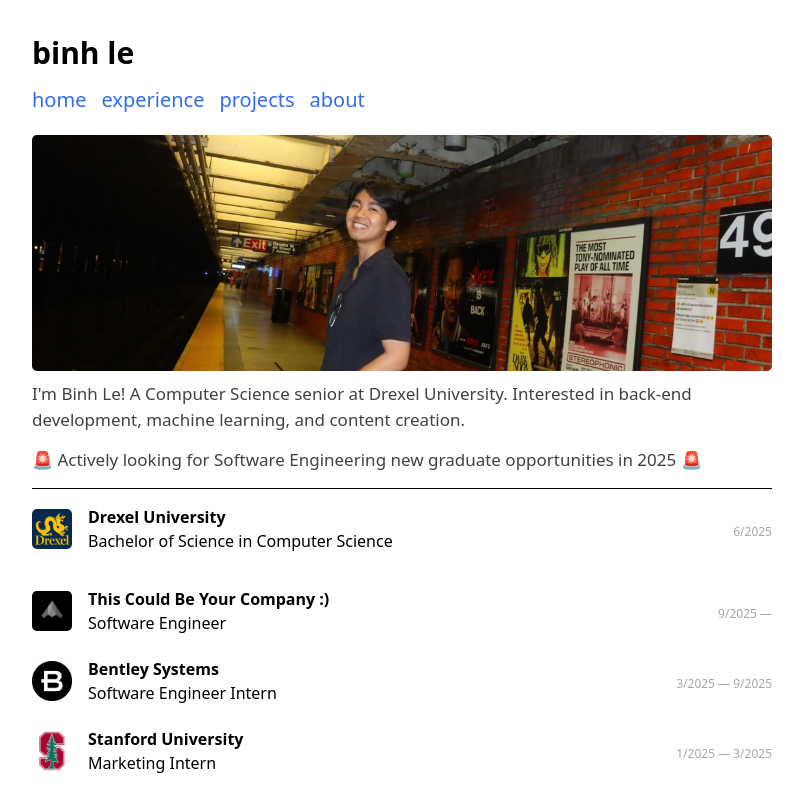
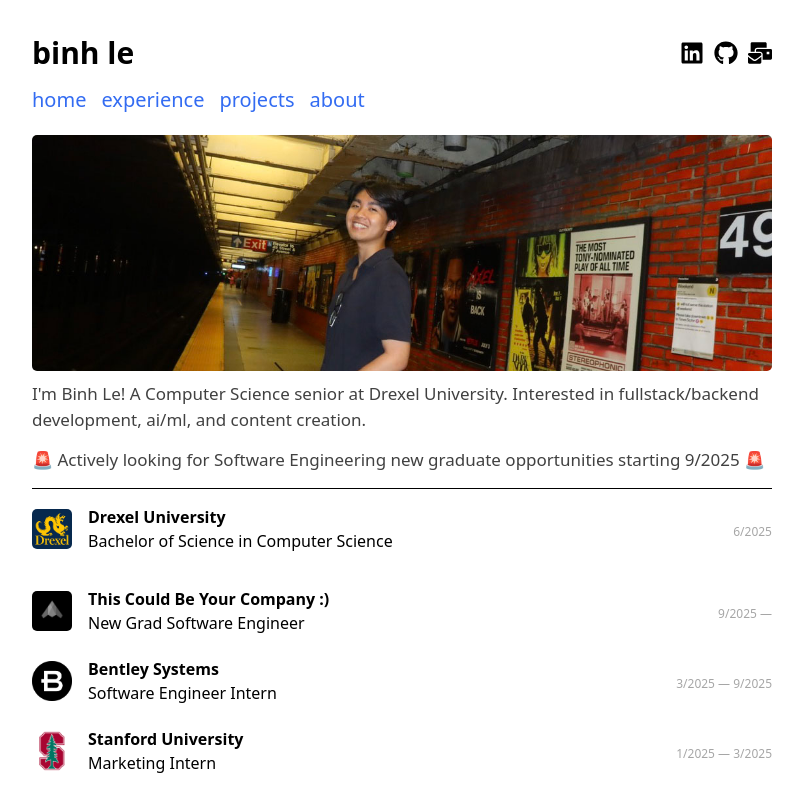
Before and after one commit to BinhL3/binhl3.github.io, a React (Vite) app: page / in a window 1280 px wide. Shown: the top 800 px of the page, without its empty margins (238-1041 px from the left). Built offline with nearby package versions, Linux system fonts and the light colour scheme.

Commit message:
added social media icons

```diff
--- a/package.json
+++ b/package.json
@@ -16,11 +16,14 @@
   "dependencies": {
     "@react-pdf/renderer": "^3.4.4",
     "autoprefixer": "^10.4.19",
+    "bootstrap": "^5.3.3",
     "pdfjs-dist": "^4.5.136",
     "postcss": "^8.4.40",
     "react": "^18.3.1",
+    "react-bootstrap": "^2.10.9",
     "react-dom": "^18.3.1",
     "react-ga4": "^2.1.0",
+    "react-icons": "^5.5.0",
     "react-pdf": "^9.1.0",
     "react-router-dom": "^6.26.1",
     "tailwindcss": "^3.4.7",
--- a/src/App.jsx
+++ b/src/App.jsx
@@ -5,16 +5,27 @@ import React, { useState, useEffect } from "react";
 
 // add drop down somehow
 function App() {
+
+  const [showCopiedModal, setShowCopiedModal] = useState(false);
+
+  const handleCopyClick = () => {
+    navigator.clipboard.writeText('binhlequoc09@gmail.com')
+    setShowCopiedModal(true);
+  }
+
+  const closeModal = () => {
+    setShowCopiedModal(false);
+  }
+
   return (
     <div className="main-container">
       <Header></Header>
       <img className="header-image" src="assets/nycsubway.jpg"></img>
       <p>
-        I'm Binh Le! A Computer Science senior at Drexel University. Interested in back-end development,
-        machine learning, and content creation.
+        I'm Binh Le! A Computer Science senior at Drexel University. Interested in fullstack/backend development, ai/ml, and content creation.
       </p>
       <p>
-        🚨 Actively looking for Software Engineering new graduate opportunities in 2025 🚨
+        🚨 Actively looking for Software Engineering new graduate opportunities starting 9/2025 🚨
       </p>
       <hr style={{ border: "none", height: "1px", backgroundColor: "black" }} />
 
@@ -31,9 +42,10 @@ function App() {
         <img src="assets/stealth.jpeg" alt="Hire Me" />
         <div>
           <h2>
-            This Could Be Your Company :) <span className="time"> 9/2025 —</span>
+            This Could Be Your Company :)
+            <span className="time"> 9/2025 —</span>
           </h2>
-          <p>Software Engineer</p>
+          <p>New Grad Software Engineer</p>
         </div>
       </div>
       <div className="experience">
@@ -124,6 +136,7 @@ function App() {
         </a>
       </div>
       <Footer></Footer>
+
     </div>
   );
 }
--- a/src/Header.jsx
+++ b/src/Header.jsx
@@ -1,10 +1,27 @@
 import React, { useState, useEffect } from 'react';
+import { Link } from 'react-router-dom';
+import { FaLinkedin, FaGithub, FaMailBulk } from 'react-icons/fa';
+import './index.css';
 
-import { Link } from 'react-router-dom';
 export default function Header(props) {
   return (
     <>
-      <h1><a href="https://binhl3.github.io/">binh le</a></h1>
+      <div>
+        <h1 className="headerStyle">
+          <a className="headerTitle" href="https://binhl3.github.io/">binh le</a>
+          <div className="iconContainer">
+            <a className="headerIcon" href="https://linkedin.com/in/binhlee" target="_blank" rel="noopener noreferrer">
+              <FaLinkedin size={24} />
+            </a>
+            <a className="headerIcon" href="https://github.com/binhl3" target="_blank" rel="noopener noreferrer">
+              <FaGithub size={24} />
+            </a>
+            <a className="headerIcon" href="mailto:bql23@drexel.edu" target="_blank" rel="noopener noreferrer">
+              <FaMailBulk size={24} />
+            </a>
+          </div>
+        </h1>
+      </div>
       <nav>
         <ol>
           <li><Link to="/">home</Link></li>
--- a/src/index.css
+++ b/src/index.css
@@ -118,8 +118,27 @@ h1 {
     margin-bottom: 10px;
 }
 
-h1:hover {
-    color:#336cf2
+.headerTitle:hover {
+    color: #336cf2;
+}
+.headerStyle {
+    display: flex;
+    align-items: center;
+    gap: 15px;
+    justify-content: space-between;
+}
+
+.iconContainer {
+    display: flex;
+}
+
+.headerIcon {
+    margin-left: 10px;
+    color: inherit;
+}
+
+.headerIcon:hover {
+    color: #336cf2;
 }
 
 img {
@@ -239,3 +258,12 @@ body {
     width: 100vw;
     overflow-x: hidden;
 }
+
+.hire-me {
+  cursor: pointer;
+  transition: color 0.3s ease;
+}
+
+.hire-me:hover {
+    color: #336cf2;
+}
```
Also changed, not shown: src/main.jsx (line endings or trailing spaces), src/style.css (line endings or trailing spaces), 1 other file (tests, documents, lock files or other folders).
